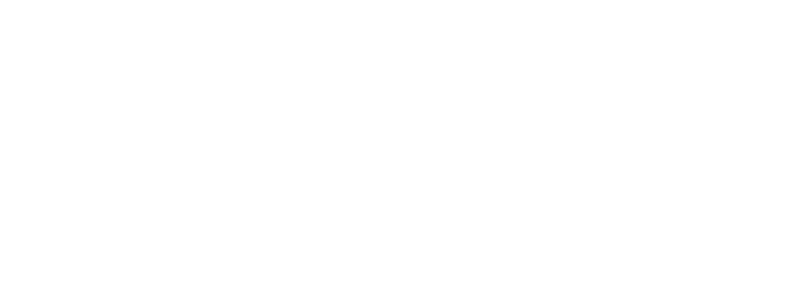
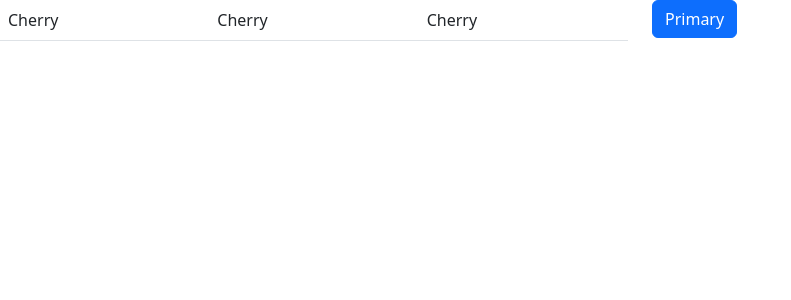
Before and after one commit to seyyedmojtabarezvani/SlotMachine, a Vue app: page / in a window 1280 px wide. Shown: the top 300 px of the page, without its empty margins (0-791 px from the left). Built offline with nearby package versions, Linux system fonts and the light colour scheme.

Commit message:
Bootstrap added to project

```diff
--- a/package.json
+++ b/package.json
@@ -8,6 +8,7 @@
     "lint": "vue-cli-service lint"
   },
   "dependencies": {
+    "bootstrap": "^5.2.0",
     "core-js": "^3.8.3",
     "vue": "^3.2.13"
   },
--- a/src/components/SlotMachine.vue
+++ b/src/components/SlotMachine.vue
@@ -1,5 +1,22 @@
 <template>
-  <div></div>
+  <div>
+    <div class="row">
+      <div class="col-md-6">
+        <table class="table">
+          <tbody>
+            <tr>
+              <td>Cherry</td>
+              <td>Cherry</td>
+              <td>Cherry</td>
+            </tr>
+          </tbody>
+        </table>
+      </div>
+      <div class="col-md-2">
+        <button type="button" class="btn btn-primary">Primary</button>
+      </div>
+    </div>
+  </div>
 </template>
 
 <script>
```
Also changed, not shown: src/main.js (+5 -3 lines), 2 other files (tests, documents, lock files or other folders).
